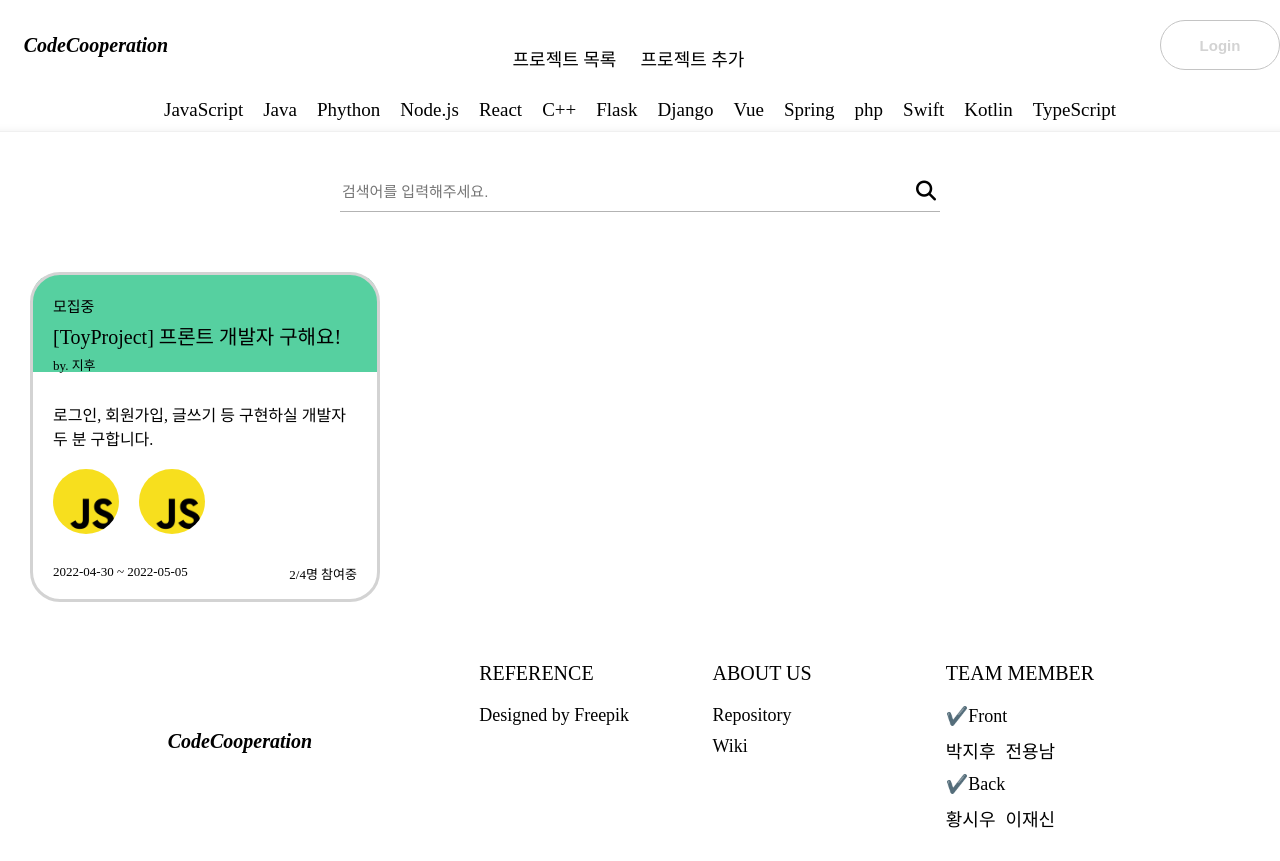
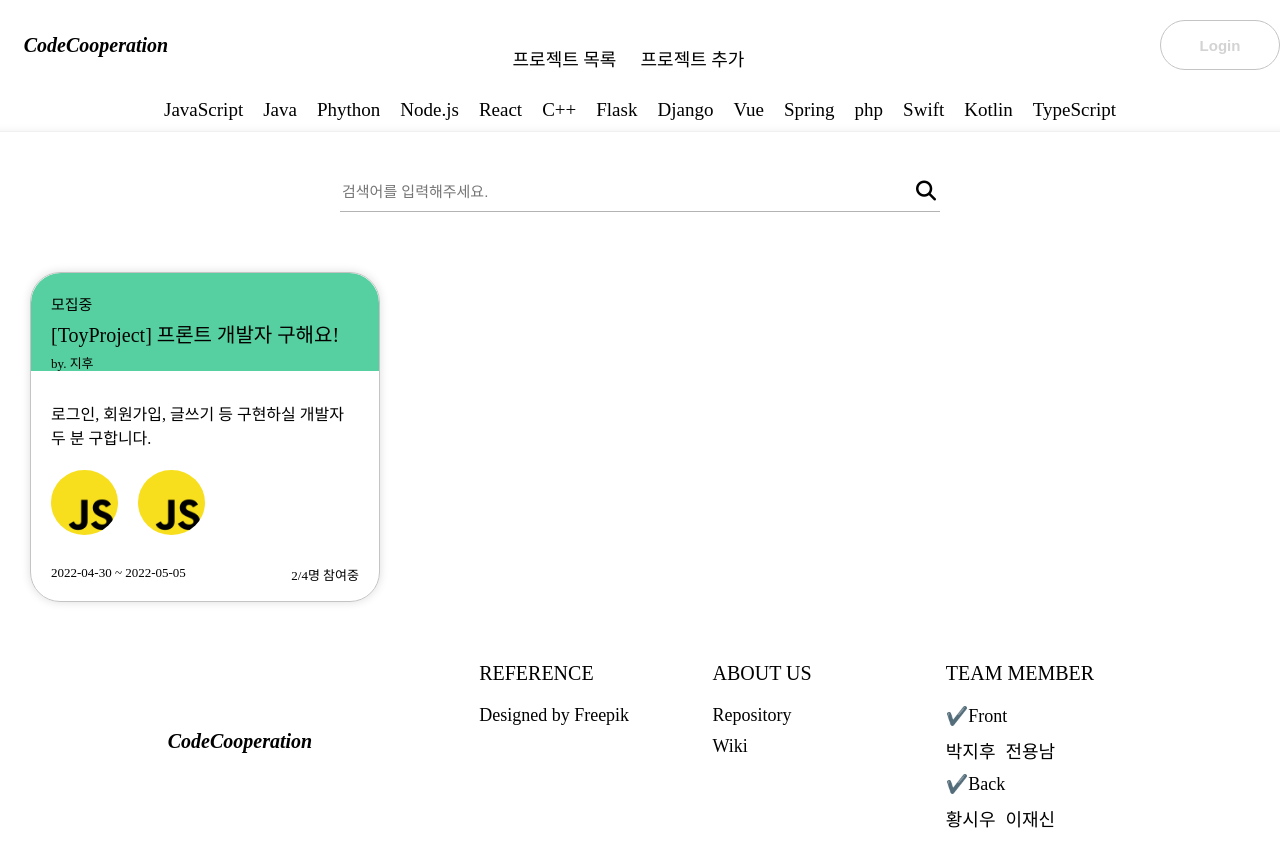
Before and after one commit to codestates/CodeCooperation, a React (Create React App) app in the folder client/: page /projectlist in a window 1280 px wide. Built offline with nearby package versions, Linux system fonts and the light colour scheme; no server answers.

Commit message:
FIX: 프로젝트리스트 그림자 수정

```diff
--- a/client/src/components/ProjectBody.js
+++ b/client/src/components/ProjectBody.js
@@ -45,7 +45,8 @@ const ProjectDiv = styled.div`
   display: flex;
   flex-direction: column;
   border-radius: 30px;
-  border: 3px solid lightgray;
+  border: 1px solid rgb(196 196 196);
+  box-shadow: rgb(221 221 221) 0px 0px 10px;
   cursor: pointer;
 `;
 
@@ -53,8 +54,8 @@ const Top = styled.div`
   display: flex;
   flex-direction: column;
   height: 30%;
-  border-top-left-radius: 20px;
-  border-top-right-radius: 20px;
+  border-top-left-radius: 30px;
+  border-top-right-radius: 30px;
   background-color: #56d0a0;
   z-index: -1;
 `;
```
